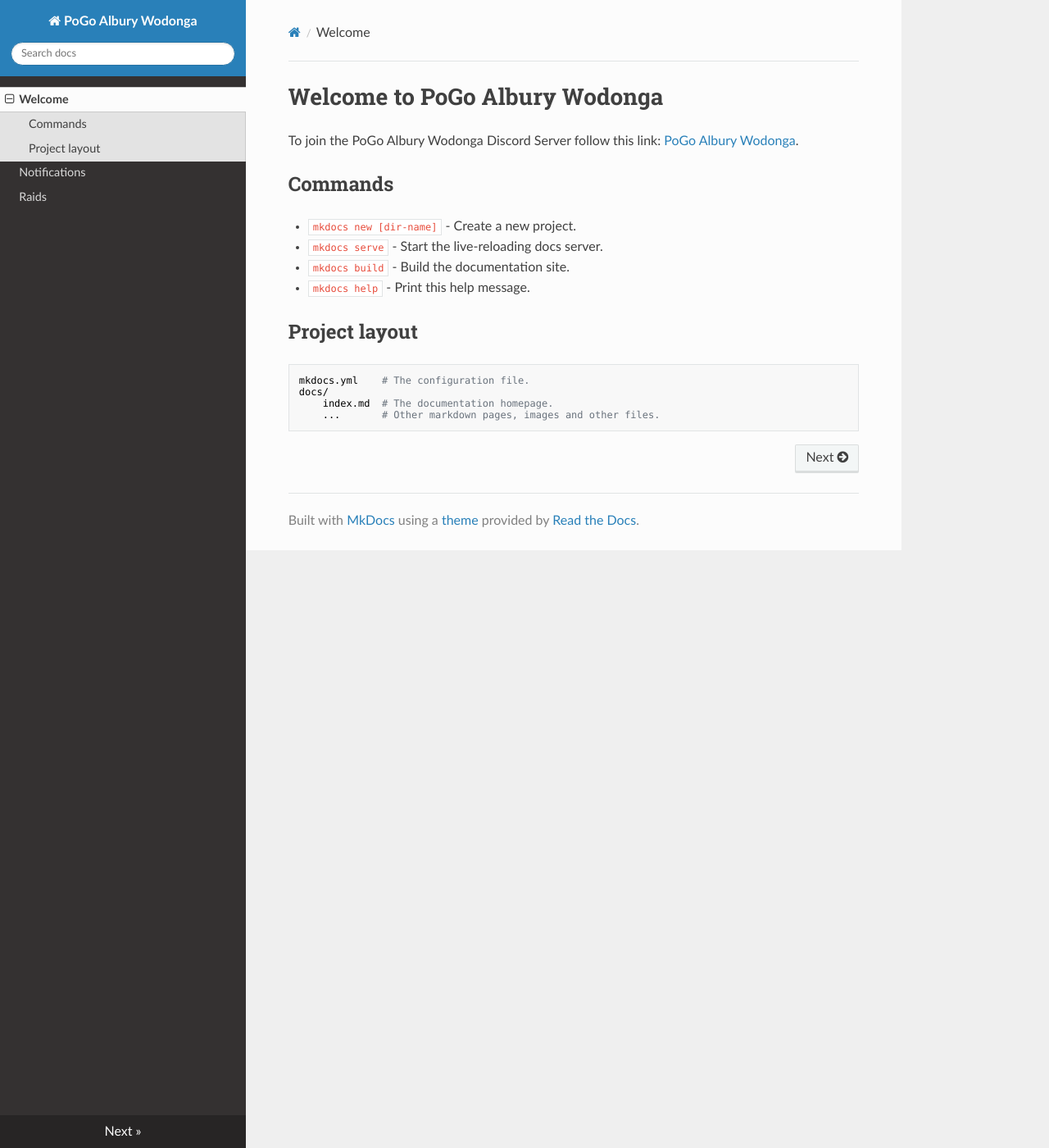
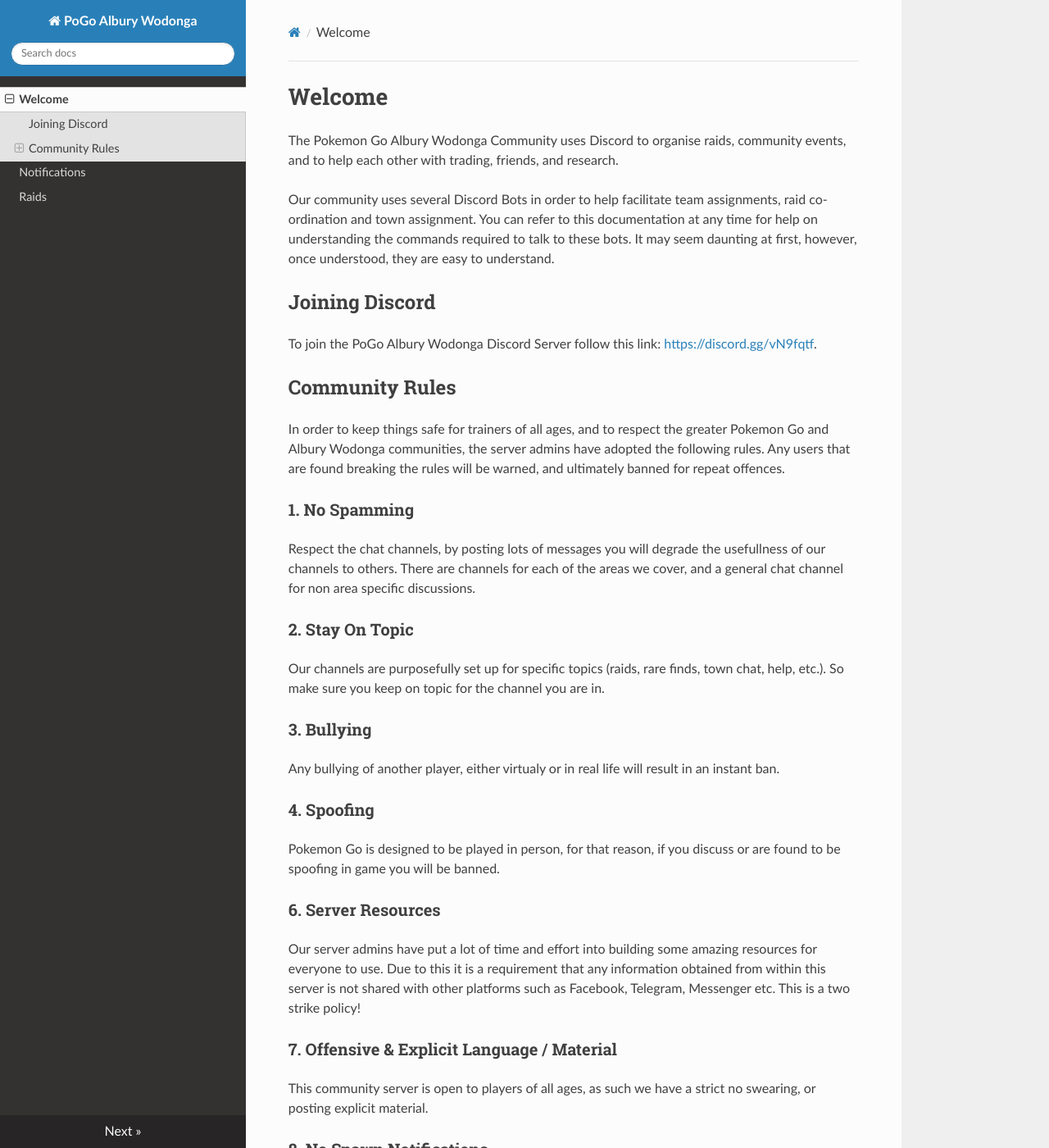
Before and after one commit to ozziewebco/PoGo-AW-Docs, an MkDocs documentation site: the page built from docs/index.md, in a window 1280 px wide and 1400 px high. Shown: the whole window at 82% size. Built offline with MkDocs 1.6.1, drawn with Linux system fonts in a browser that asks for light colours; nearby versions of some CDN libraries; some of the changed text lies outside the part shown.

Commit message:
Add welcome and rules

```diff
--- a/docs/index.md
+++ b/docs/index.md
@@ -1,18 +1,35 @@
-# Welcome to PoGo Albury Wodonga
+# Welcome
+The Pokemon Go Albury Wodonga Community uses Discord to organise raids, community events, and to help each other with trading, friends, and research.
+
+Our community uses several Discord Bots in order to help facilitate team assignments, raid co-ordination and town assignment. You can refer to this documentation at any time for help on understanding the commands required to talk to these bots. It may seem daunting at first, however, once understood, they are easy to understand.
+
+## Joining Discord
 
 To join the PoGo Albury Wodonga Discord Server follow this link:
-[PoGo Albury Wodonga](https://mkdocs.org).
+[https://discord.gg/vN9fqtf](https://discord.gg/vN9fqtf).
 
-## Commands
+## Community Rules
 
-* `mkdocs new [dir-name]` - Create a new project.
-* `mkdocs serve` - Start the live-reloading docs server.
-* `mkdocs build` - Build the documentation site.
-* `mkdocs help` - Print this help message.
+In order to keep things safe for trainers of all ages, and to respect the greater Pokemon Go and Albury Wodonga communities, the server admins have adopted the following rules. Any users that are found breaking the rules will be warned, and ultimately banned for repeat offences.
 
-## Project layout
+### 1. No Spamming
+Respect the chat channels, by posting lots of messages you will degrade the usefullness of our channels to others. There are channels for each of the areas we cover, and a general chat channel for non area specific discussions.
 
-    mkdocs.yml    # The configuration file.
-    docs/
-        index.md  # The documentation homepage.
-        ...       # Other markdown pages, images and other files.
+### 2. Stay On Topic
+Our channels are purposefully set up for specific topics (raids, rare finds, town chat, help, etc.). So make sure you keep on topic for the channel you are in.
+
+### 3. Bullying
+Any bullying of another player, either virtualy or in real life will result in an instant ban.
+
+### 4. Spoofing
+Pokemon Go is designed to be played in person, for that reason, if you discuss or are found to be spoofing in game you will be banned.
+
+### 6. Server Resources
+Our server admins have put a lot of time and effort into building some amazing resources for everyone to use. Due to this it is a requirement that any information obtained from within this server is not shared with other platforms such as Facebook, Telegram, Messenger etc.
+This is a two strike policy!
+
+### 7. Offensive & Explicit Language / Material
+This community server is open to players of all ages, as such we have a strict no swearing, or posting explicit material.
+
+### 8. No Spawn Notifications
+We use donations from community members to assist in paying for the servers that run our scans etc. As a result, donators receive the ability to get instant notifications of pokemon spawns of their choosing. In other areas the only spawn notifications allowed are for raids and any pokemon in your towns Bronze channel.
```
Also changed, not shown: docs/raids.md (+2 -0 lines).
